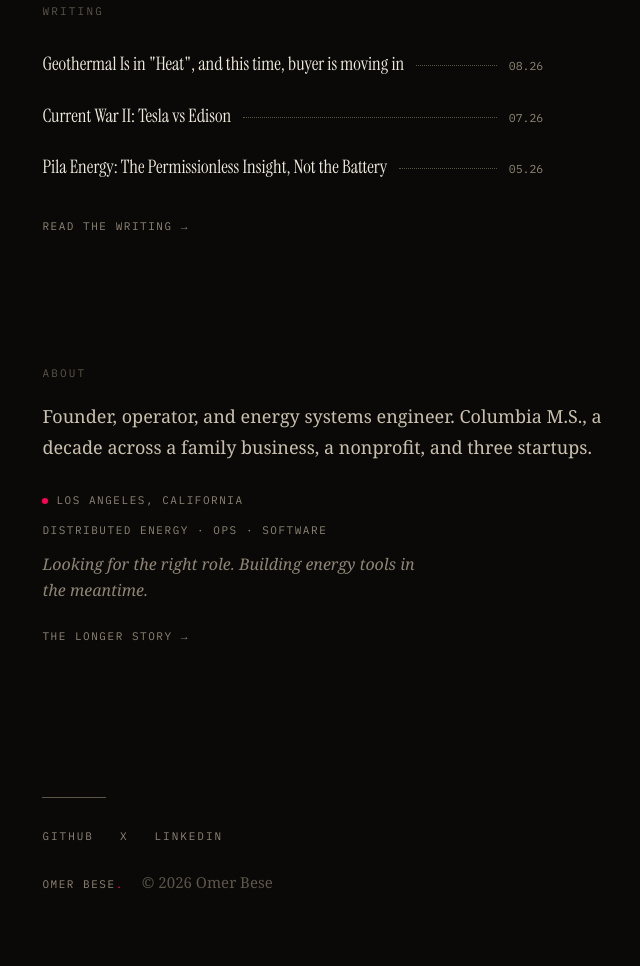
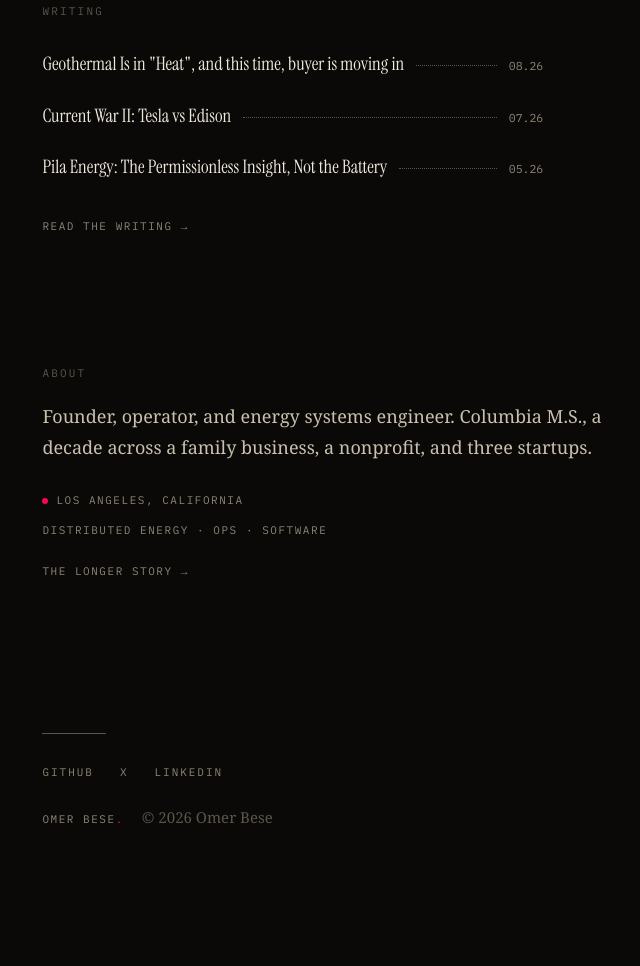
Before and after one commit to mrbese/mrbese.github.io, an Astro site: page / in a window 1280 px wide. Shown: the part 1184-2150 px from the top of the page, without its empty margins (88-728 px from the left). After the commit the page ends 2085 px from the top, so only its background shows below. Built offline with nearby package versions, Linux system fonts and the light colour scheme; Astro itself is replaced by a stand-in of ours.

Commit message:
Drop the availability line from the homepage
"Looking for the right role. Building energy tools in the meantime." told a
reader what Omer wants instead of what he has done. The work on the page
already says he is worth talking to, and someone deciding that does not need
to be told he is free.

Co-Authored-By: Claude Opus 5 (1M context) <noreply@anthropic.com>
Claude-Session: https://claude.ai/code/session_01EdmRw6nzdFwcBomkbCunb4

```diff
--- a/src/components/Rail.astro
+++ b/src/components/Rail.astro
@@ -6,7 +6,6 @@ import { site } from '../data/site.ts';
     <span class="dot"></span>{site.location}
   </div>
   <div class="focus">{site.focus}</div>
-  <p class="now">{site.now}</p>
 </div>
 <style>
   .sigblock{margin-top:22px}
--- a/src/data/site.ts
+++ b/src/data/site.ts
@@ -4,7 +4,6 @@ export const site = {
   chip: 'operator · builder',
   location: 'Los Angeles, California',
   focus: 'distributed energy · ops · software',
-  now: 'Looking for the right role. Building energy tools in the meantime.',
   // The standfirst is the homepage h1. The trailing period renders as the
   // red-period signature (sliced in index.astro), so keep it terminal.
   hero: 'I build energy tools and publish the research behind them.',
```
